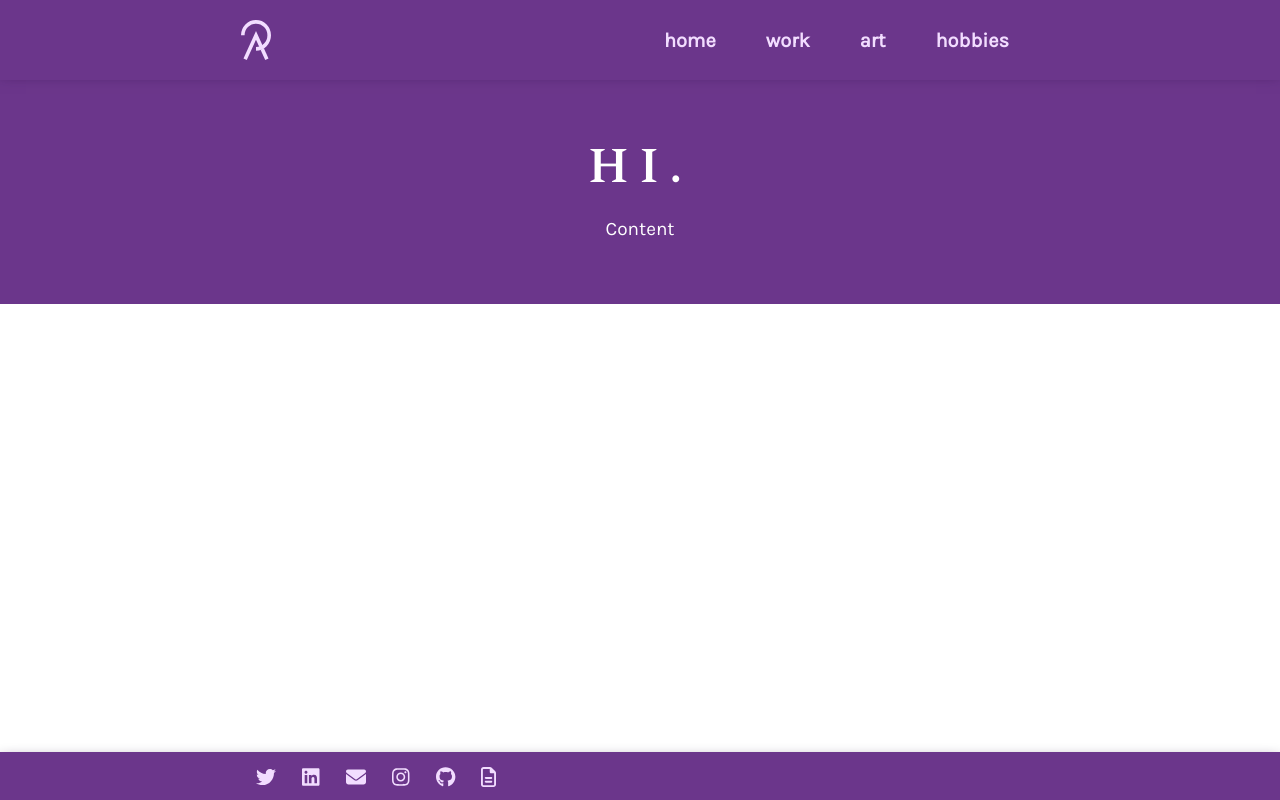
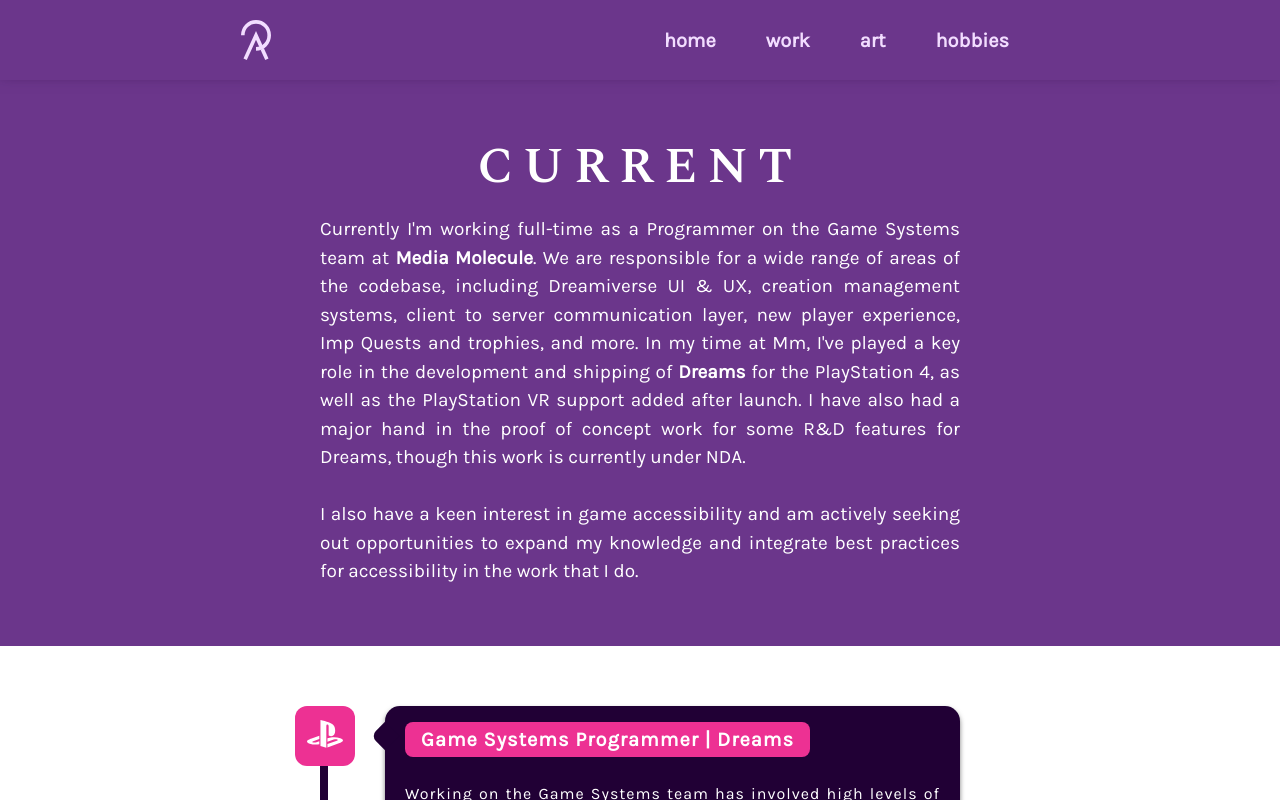
Before and after one commit to RosabelleArmstead/rosabelle-website, a React (Create React App) app in the folder rosabelle-art/: page /work in a window 1280 px wide. Shown: the top 800 px of the page. Built offline with nearby package versions, Linux system fonts and the light colour scheme.

Commit message:
Missed from last commit

```diff
--- a/rosabelle-art/src/pages/Work.js
+++ b/rosabelle-art/src/pages/Work.js
@@ -1,13 +1,51 @@
 import React from 'react';
+import Timeline from '../components/Timeline';
+import './Work.css';
 
 function Work() {
 	return (
 		<div className='page-container'>
 			<section>
 				<div className='section-container'>
-					<h2 className='section-header'>hi.</h2>
+					<h2 className='section-header'>current</h2>
 					<div className='section-contents'>
-						<div className='section-item'>Content</div>
+						<div className='section-item'>
+							Currently I'm working full-time as a Programmer on
+							the Game Systems team at{' '}
+							<a href='https://mediamolecule.com'>
+								Media Molecule
+							</a>
+							. We are responsible for a wide range of areas of
+							the codebase, including Dreamiverse UI & UX,
+							creation management systems, client to server
+							communication layer, new player experience, Imp
+							Quests and trophies, and more. In my time at Mm,
+							I've played a key role in the development and
+							shipping of{' '}
+							<a href='https://www.playstation.com/en-gb/games/dreams-ps4/'>
+								Dreams
+							</a>{' '}
+							for the PlayStation 4, as well as the PlayStation VR
+							support added after launch. I have also had a major
+							hand in the proof of concept work for some R&D
+							features for Dreams, though this work is currently
+							under NDA.
+							<br />
+							<br />I also have a keen interest in game
+							accessibility and am actively seeking out
+							opportunities to expand my knowledge and integrate
+							best practices for accessibility in the work that I
+							do.
+						</div>
+					</div>
+				</div>
+			</section>
+			<section>
+				<div className='section-container'>
+					<div className='section-contents'>
+						<div className='section-item'>
+							<Timeline />
+						</div>
 					</div>
 				</div>
 			</section>
```
